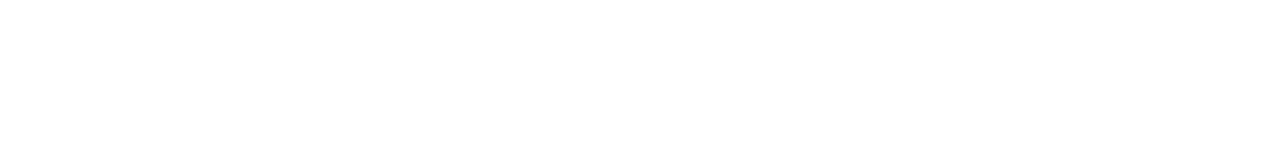
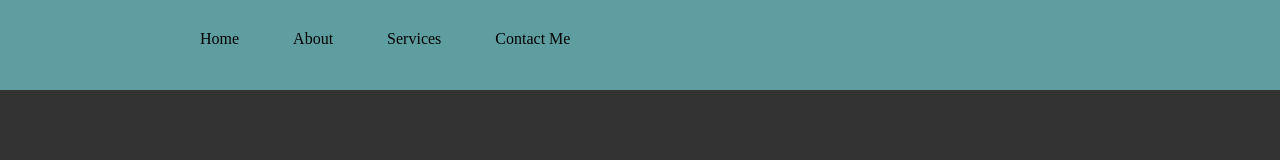
Before and after one commit to 1NonlyRohan/Git-Learning-Advance, a plain HTML site: page index.html in a window 1280 px wide. Drawn offline with Linux system fonts and the light colour scheme.

Commit message:
second commit

```diff
--- a/index.html
+++ b/index.html
@@ -7,6 +7,15 @@
     <link rel="stylesheet" href="style.css">
 </head>
 <body>
-
+        <header class="head">
+            <nav class="navbar">
+                <ul>
+                    <li>Home</li>
+                    <li>About</li>
+                    <li>Services</li>
+                    <li>Contact Me</li>
+                </ul>
+            </nav>
+        </header>
 </body>
 </html>
--- a/style.css
+++ b/style.css
@@ -3,3 +3,23 @@
     padding: 0;
     box-sizing: border-box;
 }
+body{
+    background-color: rgb(51, 51, 51);
+}
+
+.navbar{
+    background-color: cadetblue;
+    height: 90px;
+    width: 100%;
+}
+
+.navbar ul{
+    margin-left: 150px;
+    padding-top: 30px;
+    list-style: none;
+}
+
+.navbar li{
+    display: inline;
+    padding-left: 50px;
+}
```
